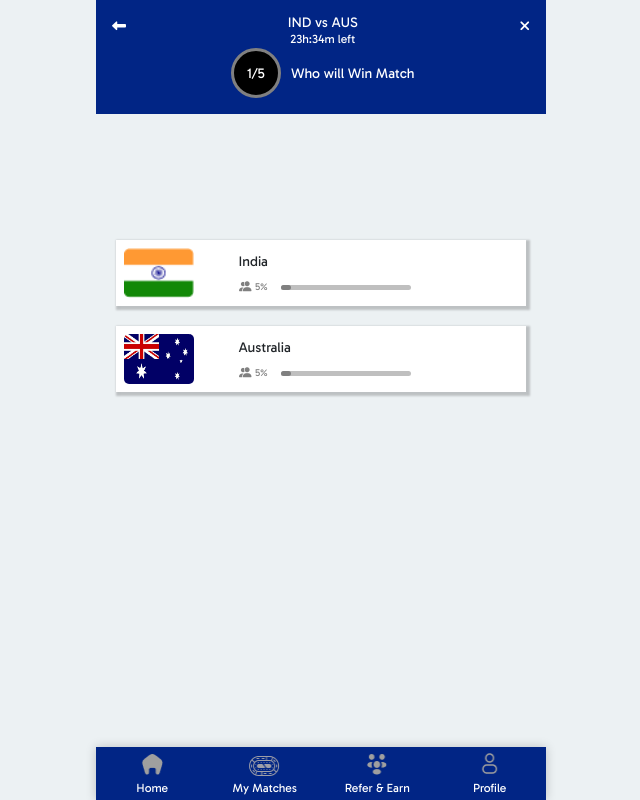
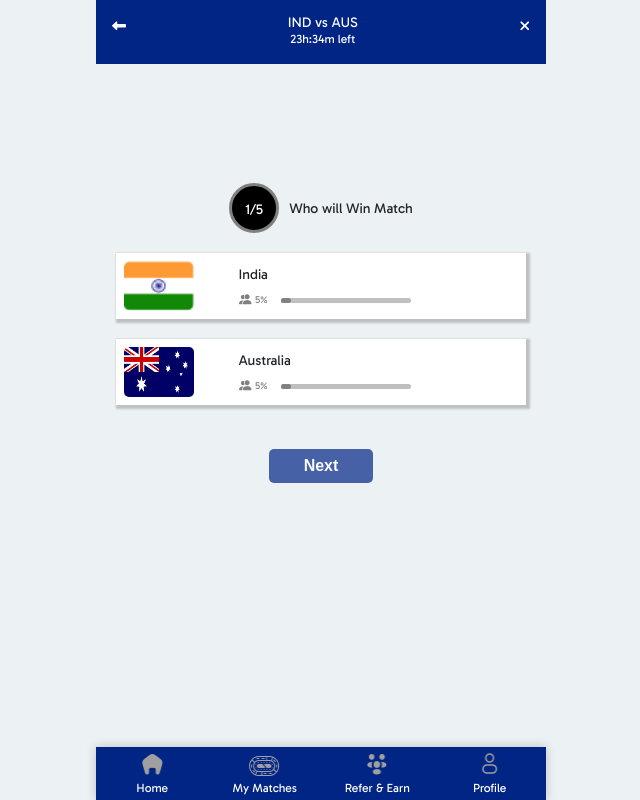
Before and after one commit to ZunairKhursheed/Dream5-frontend, a Next.js app: page /questionier in a window 1280 px wide. Shown: the whole page, without its empty margins (319-959 px from the left). Built offline with nearby package versions, Linux system fonts and the light colour scheme; a web font is replaced by a local one.

Commit message:
final_changes

```diff
--- a/src/app/page.js
+++ b/src/app/page.js
@@ -25,7 +25,7 @@ export default function Home() {
     <main>
       <Header setActiveTab={setActiveTab} activeTab={activeTab} />
       <div className="app-content">
-        <Topbanner />
+        {/* <Topbanner /> */}
         {handleTabs()}
       </div>
     </main>
--- a/src/app/questionier/page.js
+++ b/src/app/questionier/page.js
@@ -42,6 +42,7 @@ export default function Questionier() {
           <QuestionierCards
             question={questionData[0]}
             setActiveQuestion={setActiveQuestion}
+            activeQuestion={activeQuestion}
             answers={answers[0]}
             setAnswers={setAnswers}
           />
--- a/src/client/components/headerQuestionier.js
+++ b/src/client/components/headerQuestionier.js
@@ -13,12 +13,6 @@ export const HeaderQuestionier = ({ question, activeQuestion }) => {
             <span className="hour">23</span>h:<span className="mins">34</span>m
             left
           </p>
-          <div className="questions d-flex align-items-center">
-            <div className="question-no">
-              <p className="question-digit m-0">{`${activeQuestion + 1}/5`}</p>
-            </div>
-            <p className="who-will-win m-0">{question.question}</p>
-          </div>
         </div>
         <div className="cross-cancel">
           <i className="fa-solid fa-xmark"></i>
--- a/src/client/components/layout/carousel.js
+++ b/src/client/components/layout/carousel.js
@@ -9,11 +9,12 @@ export const Teamcarousel = () => {
     autoplaySpeed: 2000,
     infinite: true,
     variableWidth: true,
+    centerPadding: "30px",
   };
   return (
     <>
       <div className="main_content">
-        <div className="container overflow-hidden">
+        <div className="container overflow-hidden p-0">
           <Slider {...settings} className="home_slider">
             {[1, 2, 3, 4, 5].map((data) => (
               <div key={data + "homeSlider"} className="home_slider-img">
--- a/src/client/components/questioniercards.js
+++ b/src/client/components/questioniercards.js
@@ -4,11 +4,20 @@ export const QuestionierCards = ({
   question,
   setActiveQuestion,
   setAnswers,
+  activeQuestion,
   answers,
 }) => {
   return (
     <>
-      <div className="container pt-150">
+      <div className="container pt-120">
+        <div className="questions d-flex align-items-center">
+          <div className="question-no">
+            <p className="question-digit m-0 text-white">{`${
+              activeQuestion + 1
+            }/5`}</p>
+          </div>
+          <p className="who-will-win m-0">{question.question}</p>
+        </div>
         {question.options.map((item, i) => (
           <div
             className={`country-card d-flex align-items-center justify-content-center p-2 cursor_pointer ${
@@ -21,7 +30,7 @@ export const QuestionierCards = ({
                 newArray[0] = { ...newArray[0], answer: item?.name };
                 return newArray;
               });
-              setActiveQuestion((current) => current + 1);
+              // setActiveQuestion((current) => current + 1);
             }}
           >
             <div className="flag-img col-3">
@@ -41,6 +50,15 @@ export const QuestionierCards = ({
             </div>
           </div>
         ))}
+        <div className="previous-next d-flex justify-content-center p-4">
+          <button
+            className={`${!answers.answer ? "disabled" : ""} btn-next`}
+            disabled={!answers.answer}
+            onClick={() => setActiveQuestion((current) => current + 1)}
+          >
+            Next
+          </button>
+        </div>
       </div>
     </>
   );
--- a/src/client/components/secondQuestionierCard.js
+++ b/src/client/components/secondQuestionierCard.js
@@ -79,6 +79,14 @@ export const SecondQuestionierCard = ({
       </div>
       <div className="app-content second__app__content mt-5">
         <div className="container">
+          <div className="questions d-flex align-items-center">
+            <div className="question-no">
+              <p className="question-digit m-0 text-white">{`${
+                activeQuestion + 1
+              }/5`}</p>
+            </div>
+            <p className="who-will-win m-0">{question.question}</p>
+          </div>
           {question.options?.map((item, i) => (
             <div
               className={`player-card d-flex align-items-center justify-content-center px-2 cursor_pointer ${
@@ -94,9 +102,9 @@ export const SecondQuestionierCard = ({
                   };
                   return newArray;
                 });
-                if (activeQuestion != 4) {
-                  setActiveQuestion((current) => current + 1);
-                }
+                // if (activeQuestion != 4) {
+                //   setActiveQuestion((current) => current + 1);
+                // }
               }}
             >
               <div className="player-img col-3">
@@ -118,23 +126,28 @@ export const SecondQuestionierCard = ({
           ))}
 
           <div className="previous-next d-flex justify-content-center p-4">
-            <div
+            <button
               className="btn-previous"
               onClick={() => setActiveQuestion((current) => current - 1)}
             >
               PREVIOUS
-            </div>
+            </button>
             {activeQuestion == 4 ? (
-              <div className="btn-next" onClick={onSubmit}>
+              <button
+                disabled={!answers.answer}
+                className={`${!answers.answer ? "disabled" : ""} btn-next`}
+                onClick={onSubmit}
+              >
                 Submit
-              </div>
+              </button>
             ) : (
-              <div
-                className="btn-next"
+              <button
+                disabled={!answers.answer}
+                className={`${!answers.answer ? "disabled" : ""} btn-next`}
                 onClick={() => setActiveQuestion((current) => current + 1)}
               >
                 Next
-              </div>
+              </button>
             )}
           </div>
         </div>
--- a/src/styles/global.scss
+++ b/src/styles/global.scss
@@ -130,11 +130,11 @@ a {
 
 .app-content {
   padding-bottom: 66px !important;
-  padding-top: 90px !important;
+  padding-top: 63px !important;
 }
 
-.pt-150 {
-  padding-top: 150px !important;
+.pt-120 {
+  padding-top: 120px !important;
 }
 
 // #home_slider .slick-prev:before,
@@ -160,7 +160,9 @@ a {
 
 .home_slider.slick-slider .slick-track,
 .home_slider.slick-slider .slick-list {
-  max-height: 100px;
+  max-height: 115px;
+}
+.slick-slide {
 }
 .header {
   position: fixed;
@@ -210,7 +212,6 @@ a {
 }
 
 .slick-slide {
-  max-width: 313px;
   border-radius: 10px;
 }
 
--- a/src/styles/pages/questionier.scss
+++ b/src/styles/pages/questionier.scss
@@ -1,5 +1,7 @@
 .questions {
   gap: 10px;
+  justify-content: center;
+  margin-bottom: 20px;
 }
 
 .question-no {
@@ -12,7 +14,10 @@
 }
 
 .question-digit {
-  padding: 10px;
+  display: flex;
+  justify-content: center;
+  align-items: center;
+  height: 100%;
 }
 .player-card,
 .country-card {
@@ -71,7 +76,7 @@
 .header-bottom {
   border-left: 1px solid var(--white);
   background-color: var(--bg-header);
-  margin-top: 24px;
+  margin-top: 0px;
 }
 
 .header-tab,
@@ -81,6 +86,9 @@
   padding-block: 5px;
   font-weight: 600;
   color: white;
+  &:last-child {
+    border-right: 0px solid var(--white);
+  }
 }
 
 .header-tab.active,
@@ -99,6 +107,11 @@
   padding: 5px 10px;
   border-radius: 5px;
   cursor: pointer;
+  outline: 0px;
+  border: 0px;
+  &.disabled {
+    opacity: 0.7;
+  }
 }
 .btn,
 .btn-next {
```
Also changed, not shown: src/styles/layout/header.module.scss (+5 -9 lines).
